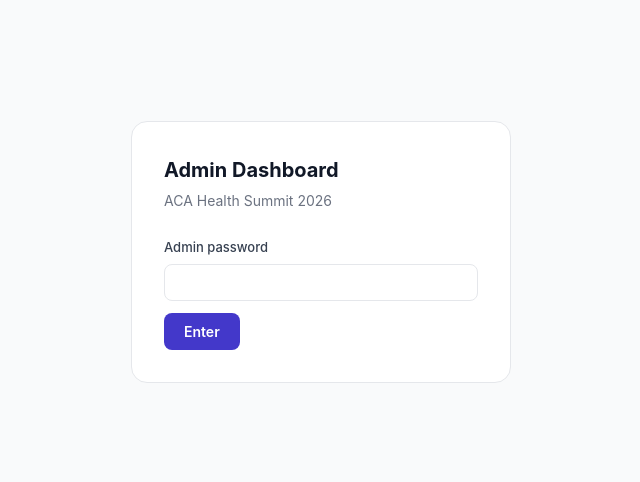
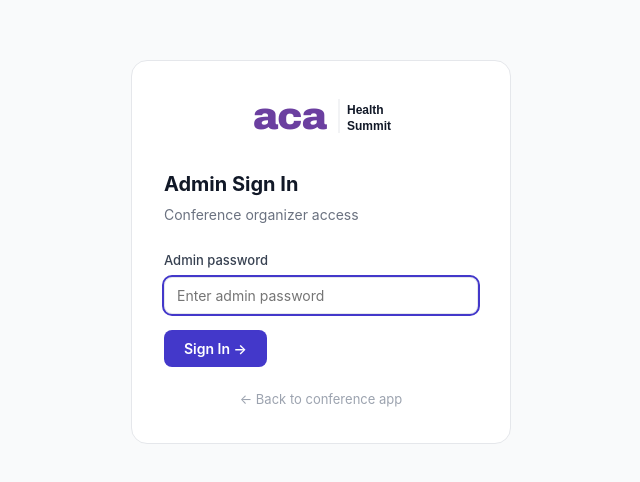
Before and after one commit to asmithee-jpg/healthsummitleads, a Next.js app: page /admin in a window 1280 px wide. Shown: the part 148-630 px from the top of the page, without its empty margins (319-959 px from the left). Built offline with nearby package versions, Linux system fonts and the light colour scheme.

Commit message:
Fix logo, admin login, QR on signup

```diff
--- a/pages/admin.tsx
+++ b/pages/admin.tsx
@@ -199,14 +199,25 @@ export default function Admin() {
       <Head><title>Admin — ACA Health Summit</title></Head>
       <div style={s.loginPage}>
         <div style={s.loginCard}>
-          <h1 style={s.loginTitle}>Admin Dashboard</h1>
-          <p style={s.loginSub}>ACA Health Summit 2026</p>
-          <form onSubmit={handleLogin} style={{ marginTop: 24 }}>
+          <div style={{ textAlign: 'center', marginBottom: 24 }}>
+            <svg viewBox="0 0 140 44" width="140" height="44" xmlns="http://www.w3.org/2000/svg">
+              <text x="2" y="36" fontFamily="Arial Black, sans-serif" fontSize="38" fontWeight="900" fill="#6B3FA0" letterSpacing="-1">aca</text>
+              <line x1="88" y1="6" x2="88" y2="40" stroke="#E5E7EB" strokeWidth="1"/>
+              <text x="96" y="21" fontFamily="Arial, sans-serif" fontSize="12" fontWeight="700" fill="#111827">Health</text>
+              <text x="96" y="37" fontFamily="Arial, sans-serif" fontSize="12" fontWeight="700" fill="#111827">Summit</text>
+            </svg>
+          </div>
+          <h1 style={{ ...s.loginTitle, marginBottom: 4 }}>Admin Sign In</h1>
+          <p style={{ ...s.loginSub, marginBottom: 24 }}>Conference organizer access</p>
+          <form onSubmit={handleLogin}>
             <label style={s.label}>Admin password</label>
-            <input style={s.input} type="password" value={pass} onChange={e => setPass(e.target.value)} />
+            <input style={s.input} type="password" value={pass} onChange={e => setPass(e.target.value)} placeholder="Enter admin password" autoFocus />
             {passError && <div style={s.errorMsg}>{passError}</div>}
-            <button style={{ ...s.btn, marginTop: 12 }} type="submit">Enter</button>
+            <button style={{ ...s.btn, marginTop: 16 }} type="submit">Sign In →</button>
           </form>
+          <div style={{ marginTop: 20, textAlign: 'center' }}>
+            <a href="/app" style={{ color: '#9CA3AF', fontSize: 13, textDecoration: 'none' }}>← Back to conference app</a>
+          </div>
         </div>
       </div>
     </>
@@ -397,7 +408,7 @@ export default function Admin() {
                 <form onSubmit={saveSession}>
                   <div style={s.formGrid}>
                     <div style={{ gridColumn: '1/-1' }}><label style={s.label}>Session title *</label><input style={s.input} required value={editingSession ? editingSession.title : newSession.title} onChange={e => editingSession ? setEditingSession({ ...editingSession, title: e.target.value }) : setNewSession({ ...newSession, title: e.target.value })} placeholder="Keynote: Future of ACA" /></div>
-                    <div><label style={s.label}>Day *</label><input style={s.input} required value={editingSession ? editingSession.day : newSession.day} onChange={e => editingSession ? setEditingSession({ ...editingSession, day: e.target.value }) : setNewSession({ ...newSession, day: e.target.value })} placeholder="Day 1" /></div>
+                    <div><label style={s.label}>Day</label><input style={s.input} value={editingSession ? editingSession.day : newSession.day} onChange={e => editingSession ? setEditingSession({ ...editingSession, day: e.target.value }) : setNewSession({ ...newSession, day: e.target.value })} placeholder="Day 1 (or leave blank for single-day event)" /></div>
                     <div><label style={s.label}>Location *</label><input style={s.input} required value={editingSession ? editingSession.location : newSession.location} onChange={e => editingSession ? setEditingSession({ ...editingSession, location: e.target.value }) : setNewSession({ ...newSession, location: e.target.value })} placeholder="Main Hall" /></div>
                     <div><label style={s.label}>Start time *</label><input style={s.input} type="datetime-local" required value={editingSession ? editingSession.startTime : newSession.startTime} onChange={e => editingSession ? setEditingSession({ ...editingSession, startTime: e.target.value }) : setNewSession({ ...newSession, startTime: e.target.value })} /></div>
                     <div><label style={s.label}>End time *</label><input style={s.input} type="datetime-local" required value={editingSession ? editingSession.endTime : newSession.endTime} onChange={e => editingSession ? setEditingSession({ ...editingSession, endTime: e.target.value }) : setNewSession({ ...newSession, endTime: e.target.value })} /></div>
```
